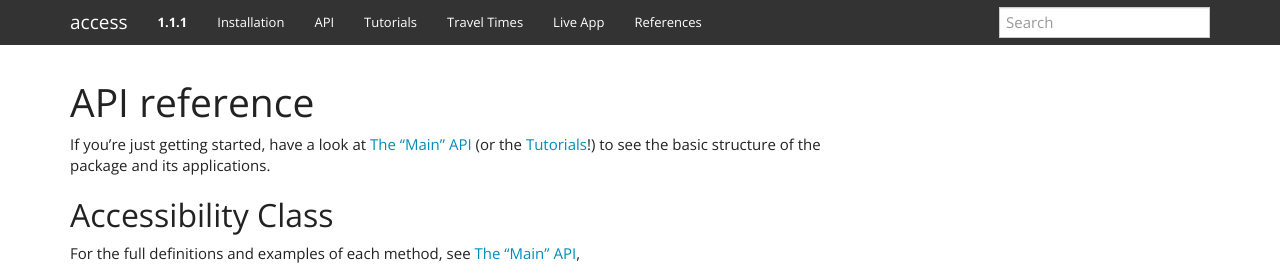
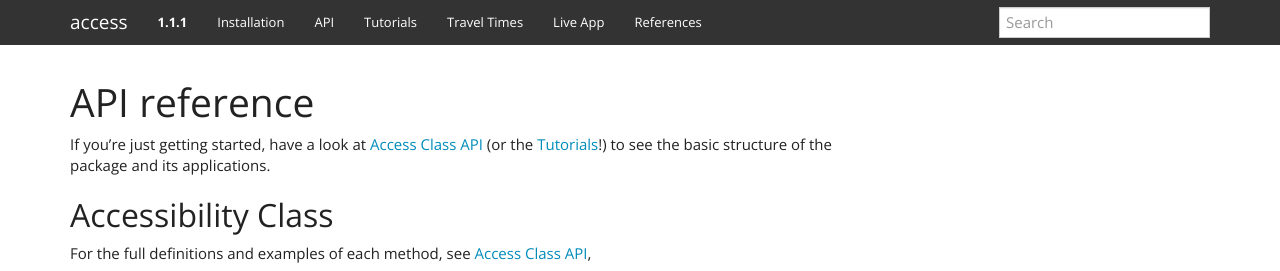
Before and after one commit to pysal/access, a Sphinx documentation site: the page built from docs/api.rst, in a window 1280 px wide, cut to the strip 0-271 px from the top of the page. Built offline with Sphinx 7.4.7, drawn with Linux system fonts in a browser that asks for light colours; pages that are not in the unit, such as notebooks, are missing from menus.

Commit message:
Update access_class.rst

```diff
--- a/docs/access_class.rst
+++ b/docs/access_class.rst
@@ -1,7 +1,7 @@
 .. _access_class:
 
-The "Main" API
---------------
+Access Class API
+----------------
 
 .. autoclass:: access.access
    :members: weighted_catchment, fca_ratio, two_stage_fca, enhanced_two_stage_fca, raam, score, create_euclidean_distance, create_euclidean_distance_neighbors, append_user_cost, append_user_cost_neighbors
```
